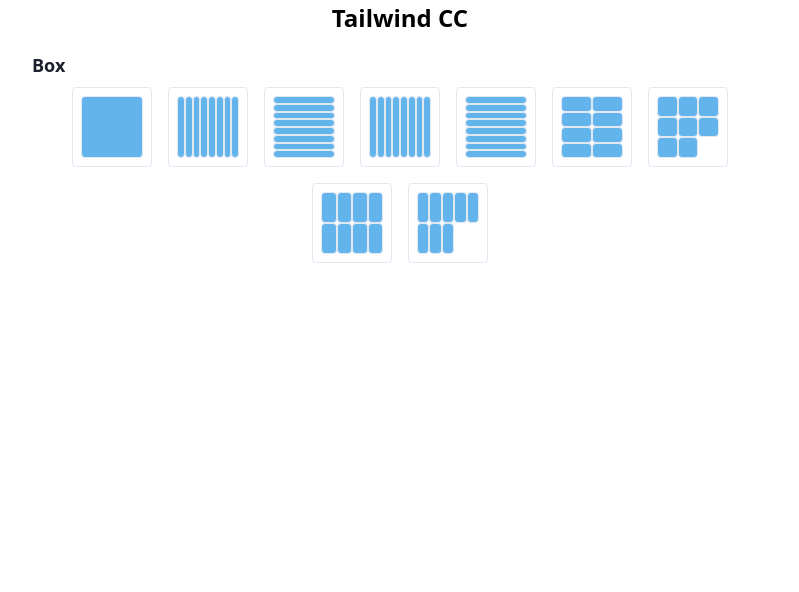
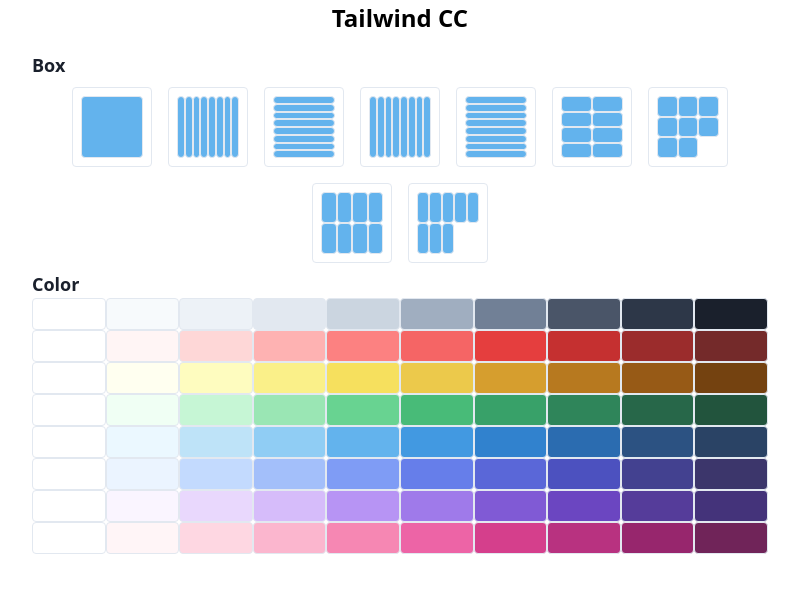
Before and after one commit to cti1650/tailwind_cc, a Next.js app: page / in a window 1280 px wide. Shown: the top 592 px of the page, without its empty margins (240-1039 px from the left). Built offline with nearby package versions, Linux system fonts and the light colour scheme.

Commit message:
color一覧追加

```diff
--- a/components/parts/sample.jsx
+++ b/components/parts/sample.jsx
@@ -1,6 +1,28 @@
 import { useCallback } from "react";
 import cc from "classcat";
 import copy from "clipboard-copy";
+
+export const SampleItem = (props) => {
+  const { className, title } = props;
+  const handleClick = () => {
+    copy(className);
+    const comment = "コピーしました「" + className + "」";
+    console.log(comment);
+    alert(comment);
+  };
+  return (
+    <>
+      <div
+        className={cc([className, "border bg-white h-full w-full rounded"])}
+        title={className}
+        onClick={handleClick}
+      >
+        {title}
+      </div>
+    </>
+  );
+};
+
 export const SampleBox = (props) => {
   const { className } = props;
   const handleClick = () => {
--- a/pages/index.js
+++ b/pages/index.js
@@ -1,9 +1,21 @@
 import React from "react";
 import Head from "next/head";
 import Nav from "../components/nav";
-import { SampleBox, SampleBoxs } from "../components/parts/sample";
+import { SampleBox, SampleBoxs, SampleItem } from "../components/parts/sample";
 
-const Home = () => (
+const Home = () => {
+  const colors = [
+    "gray",
+    "red",
+    "yellow",
+    "green",
+    "blue",
+    "indigo",
+    "purple",
+    "pink"
+  ];
+  const color_numbers = [50, 100, 200, 300, 400, 500, 600, 700, 800, 900];
+  return (
     <div className="container max-w-screen-md mx-auto text-sans">
       <Head>
         <title>Tailwind CC</title>
@@ -24,8 +36,21 @@ const Home = () => (
           <SampleBoxs className="grid grid-cols-4" />
           <SampleBoxs className="grid grid-cols-5" />
         </div>
+        <div className="text-lg font-bold">Color</div>
+        <div className="grid grid-cols-10">
+          {colors.map((color) => {
+            return color_numbers.map((n) => {
+              return (
+                <div className="h-8 rounded">
+                  <SampleItem className={"bg-" + color + "-" + n} />
+                </div>
+              );
+            });
+          })}
+        </div>
       </div>
     </div>
   );
+};
 
 export default Home;
```
Lines whose indentation alone changed are shown as unchanged.
